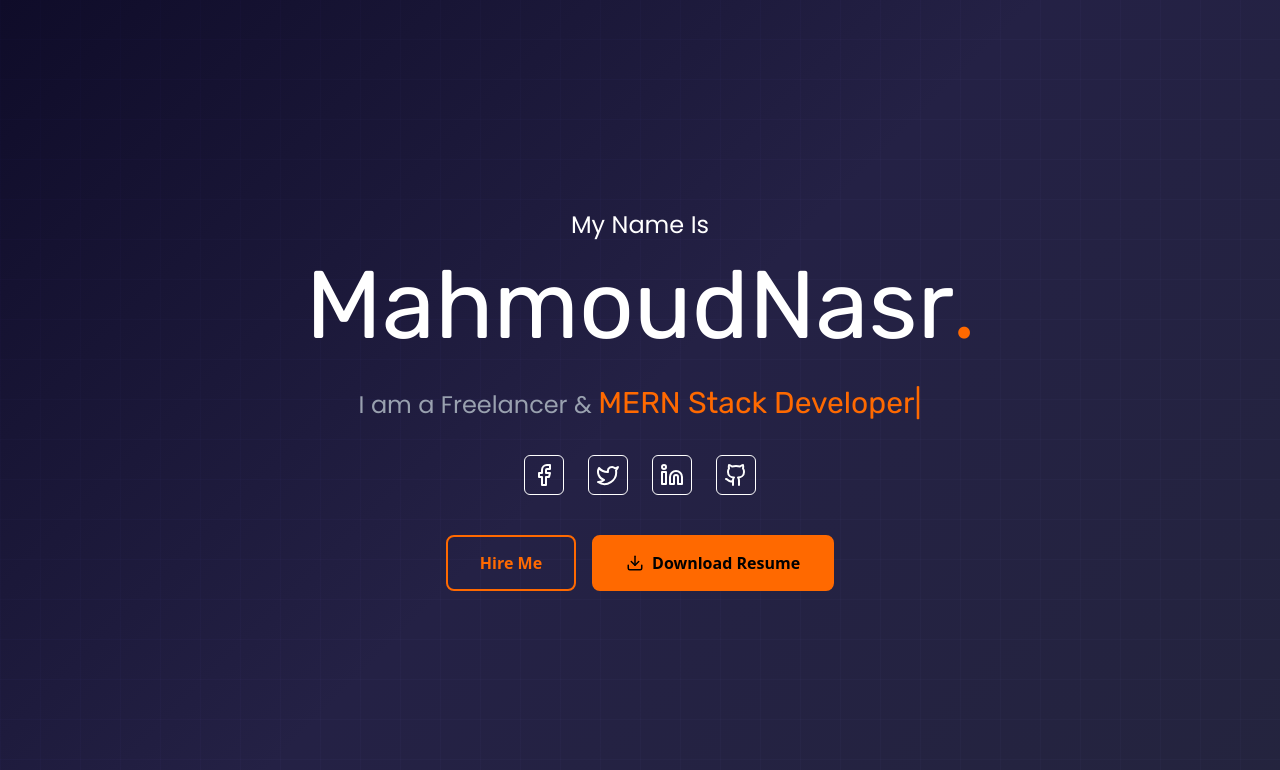
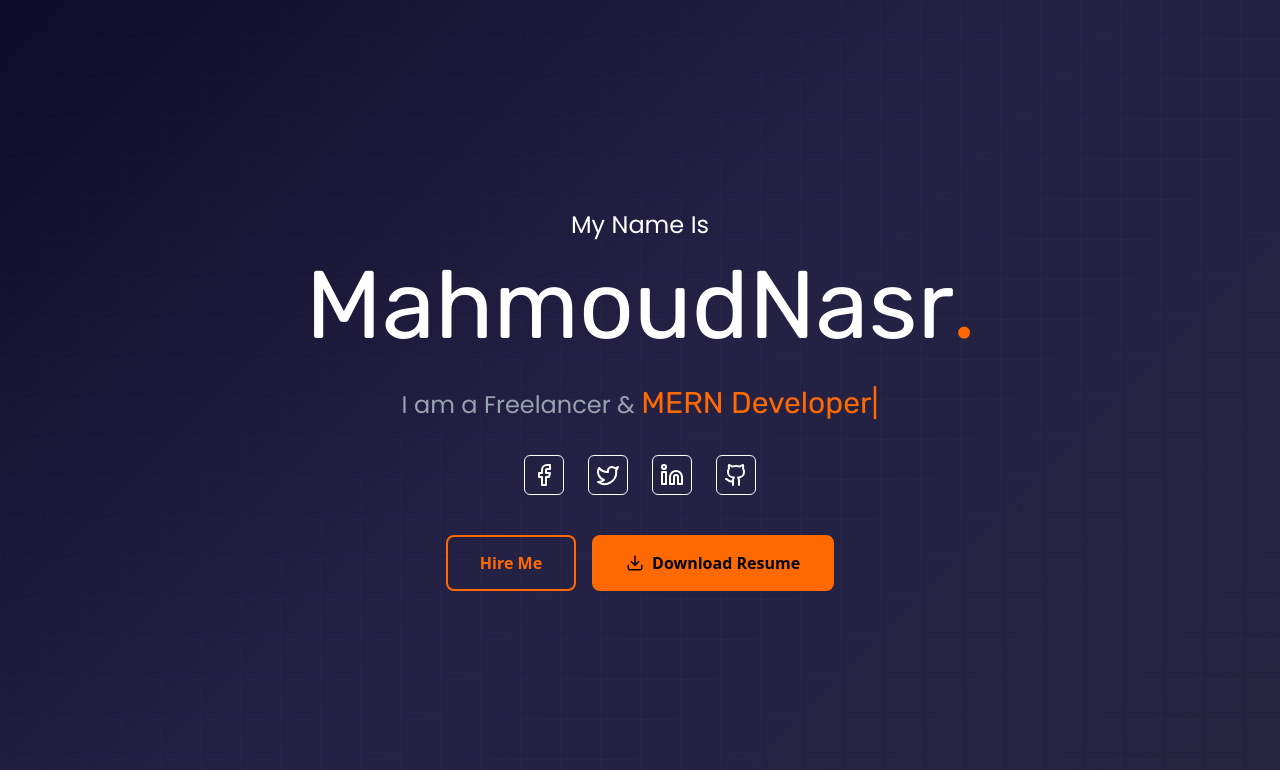
Before and after one commit to mahm0udnasr/Portfolio, a Next.js app: page / in a window 1280 px wide. Shown: the top 770 px of the page. Built offline with nearby package versions, Linux system fonts and the light colour scheme.

Commit message:
change text

```diff
--- a/components/texteffect.tsx
+++ b/components/texteffect.tsx
@@ -4,7 +4,7 @@ import { TypeAnimation } from "react-type-animation";
 export default function TextEffect() {
   return (
     <TypeAnimation
-      sequence={["Next.js Developer", 1000, "MERN Stack Developer", 1000]}
+      sequence={["Next.js Developer", 1000, "MERN Developer", 1000]}
       wrapper="span"
       speed={25}
       repeat={Infinity}
```
